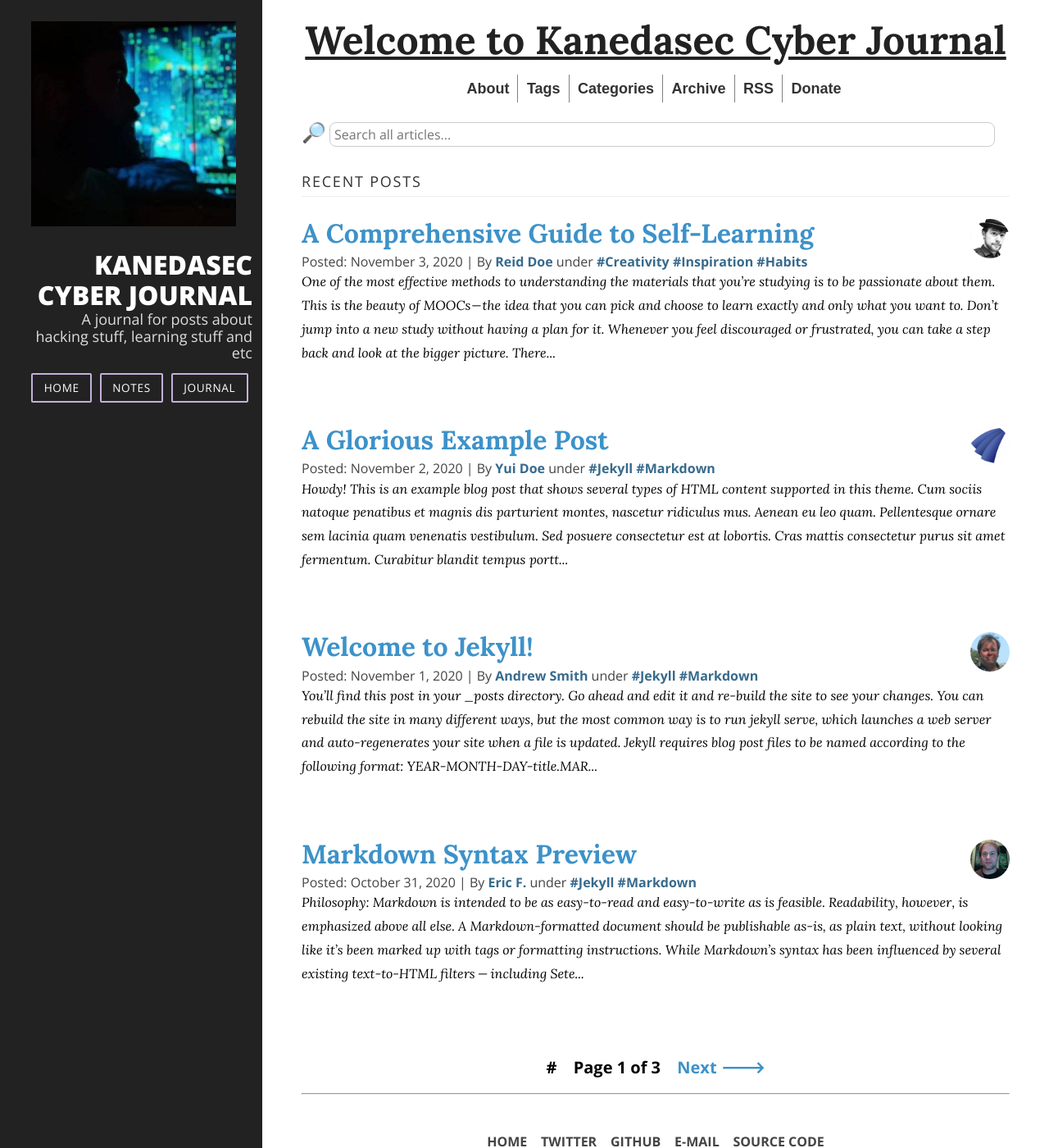
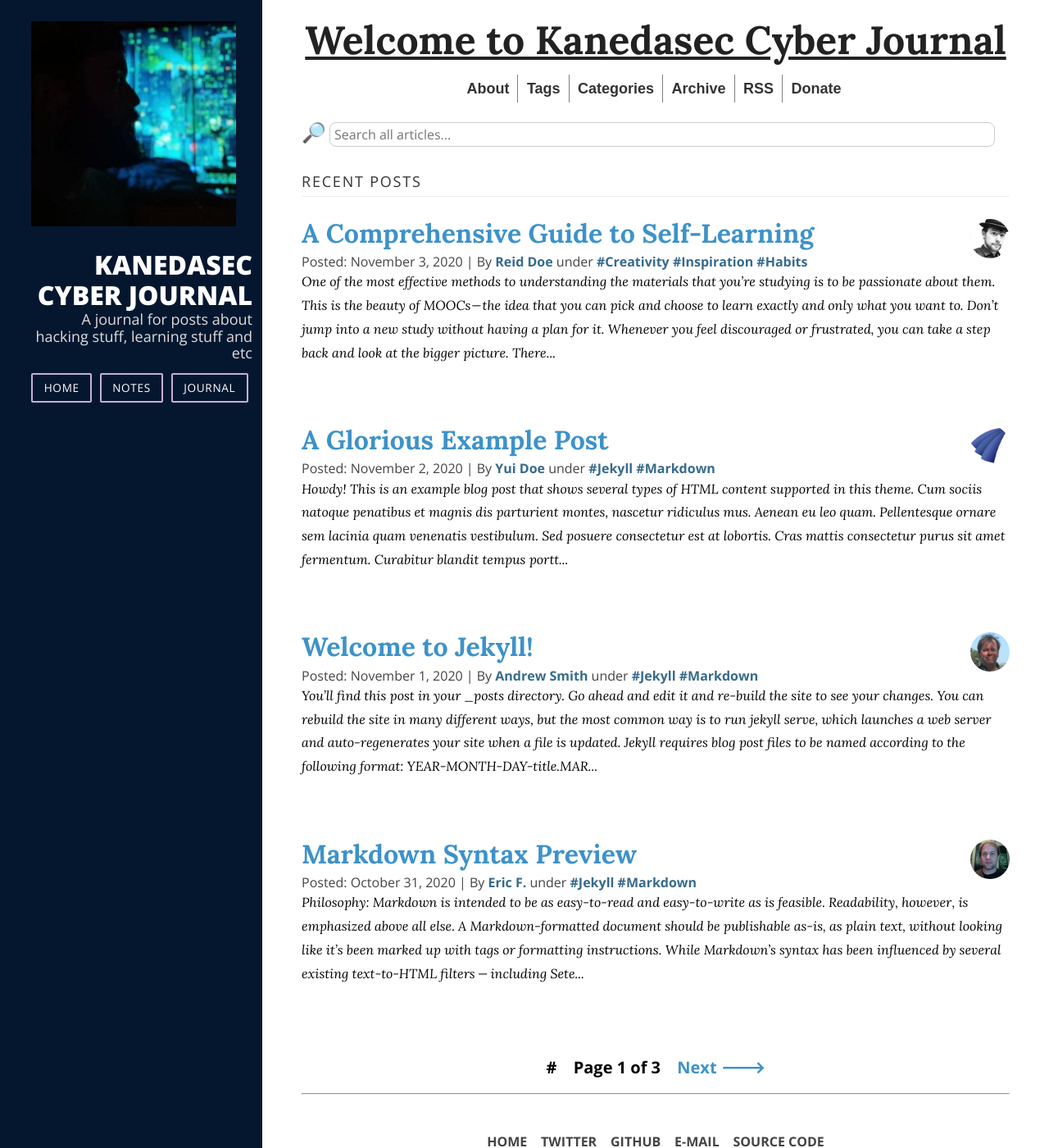
Before and after one commit to kanedasec/kanedasec.github.io, a Jekyll site: the page built from index.html, in a window 1280 px wide and 1400 px high. Shown: the whole window at 82% size. Built offline with Jekyll 4.4.1, drawn with Linux system fonts in a browser that asks for light colours; nearby versions of some CDN libraries; the list of posts is cut into pages by our own code.

Commit message:
Update main.css

```diff
--- a/assets/main.css
+++ b/assets/main.css
@@ -114,7 +114,7 @@ footer .pure-menu-link:hover {
 }
 
 .sidebar {
-  background: #222;
+  background: #05172f;
   color: #fff;
 }
 
```
